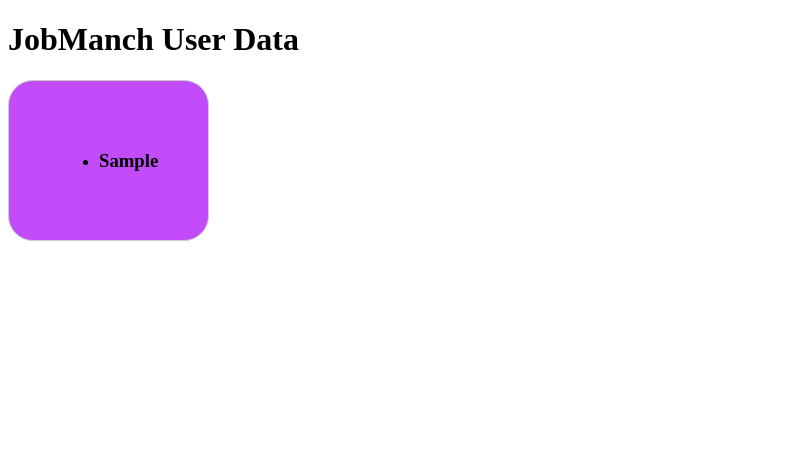
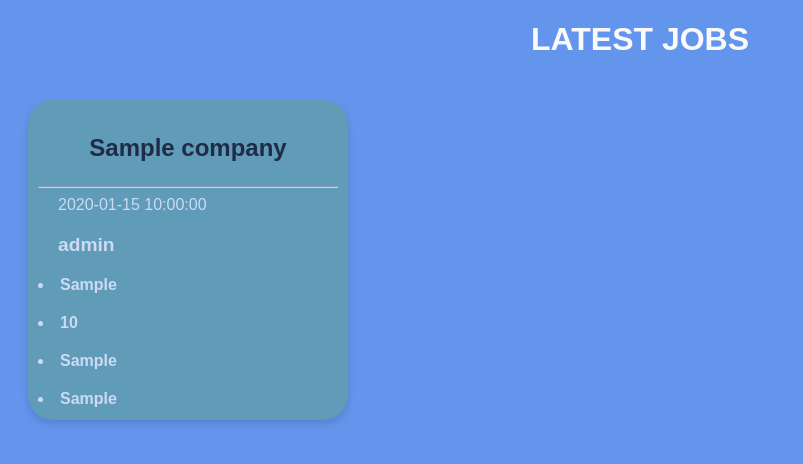
Before and after one commit to singhrupanjay/FinalProjectV2, a Flask app: page /display in a window 1280 px wide. Shown: the top 464 px of the page, without its empty margins (0-803 px from the left). Run offline with Flask 3, Linux system fonts and the light colour scheme; a database or web service that is not in the repository returns one stand-in record (values such as "Sample title"); some libraries are stand-ins or nearby versions.

Commit message:
#CREATING DATABASE JobData#CREATING COLLECTION jobDetails under DATABASE JobData

```diff
--- a/main.py
+++ b/main.py
@@ -1,19 +1,20 @@
 from flask import Flask
 from flask_pymongo import MongoClient
+from flask_pymongo import PyMongo
 from flask import render_template
-from flask import request
-
+from flask import request, redirect, url_for, flash
 import os
 import pprint
 
+app = Flask(__name__)
 
 connection_string = f"mongodb+srv://Admin:jobmanchpassword130524@jobmanchcluster.vittg4t.mongodb.net/?retryWrites=true&w=majority&appName=JobManchCluster"
 client = MongoClient(connection_string)
 
 dbs = client.list_database_names()
 print(dbs)
+test_db = client.ProjectJobManch
 
-test_db = client.ProjectJobManch
 
 
 def insert_job_data():
@@ -30,11 +31,19 @@ def insert_job_data():
 
 #CREATING DATABASE user_data
 user_data = client.user_data
+#CREATING COLLECTION user_collection under DATABASE user_data
+user_collection = user_data.user_collection
+#CREATING COLLECTION USER_CREDENTIALS under DATABASE user_data
+user_credentials = user_data.user_credentials
 
-#CREATING COLLECTION user_collection
-user_collection = user_data.user_collection
 
-#INSERT DOCUMENT
+#CREATING DATABASE JobData
+JobData = client.JobData
+#CREATING COLLECTION jobDetails under DATABASE JobData
+jobDetails = JobData.jobDetails
+
+
+#INSERT DOCUMENT USERDATA
 def create_documents():
     first_name = ["jonh", "Raj", "Tim", "Seline" ]
     last_name = ["doe", "sharma", "templeton", "kyle" ]
@@ -50,11 +59,37 @@ def create_documents():
 #CALLING FUNCTION TO INSERT User Data
 # create_documents()
 
+#INSERT DOCUMENT jobDetails
+def create_jobdetails_documents():
+    # Role = ["SDE1", "Analyst", "Devops", "UI/UX" ]
+    # location = ["Surat", "Delhi", "Singapore", "Minnesotta" ]
+
+    Company  = ["Amazon", "facebook", "Flipkart", "Google", "Netflix", "Nike","coco-cola", "Uber", "Instagram", "Tata", "Linkedin", "Twitter"]
+    Uploaded  = ["2 days ago","2 days ago","2 days ago","2 days ago","2 days ago","2 days ago","2 days ago","2 days ago","2 days ago","2 days ago","2 days ago","2 days ago" ]
+    JobRole = ["senior web developer","senior web developer", "Graphic designer", "software engineer", "software engineer", "senior web developer",
+                "senior web developer", "senior web developer", "senior web developer", "senior web developer", "senior web developer", "senior web developer"]
+    Location  = [ "hyderabad, india"," pune, india"," hyderabad, india"," bengaluru, india", "hyderabad, india"," hyderabad, india"," hyderabad, india"," hyderabad, india"," hyderabad, india"," hyderabad, india"," hyderabad, india"," hyderabad, india"]
+    Salary  = [ "10k - 20k","10k - 20k","10k - 20k","10k - 20k","10k - 20k","10k - 20k","10k - 20k","10k - 20k","10k - 20k","10k - 20k","10k - 20k","10k - 20k"  ]
+    JobType = [ "part-time","part-time","part-time","part-time","part-time","part-time","part-time","part-time","part-time","part-time","part-time","part-time" ]
+    Shift  = [ "day-shift","day-shift","day-shift","day-shift","day-shift","day-shift","day-shift","day-shift","day-shift","day-shift","day-shift","day-shift" ]
+
+
+    docs = []
+
+    for Company,Uploaded ,JobRole, Location, Salary ,JobType, Shift in zip(Company,Uploaded ,JobRole, Location, Salary ,JobType, Shift):
+        doc = {"company" : Company, "date_uploaded" : Uploaded, "job_role" : JobRole, "job_location":Location, "salary": Salary, "job_type":JobType, "working_shift":Shift }
+        docs.append(doc)
+
+    jobDetails.insert_many(docs)
+
+#CALLING FUNCTION TO INSERT User Data
+# create_jobdetails_documents()
+
 #USING PRETTYPRINT TO GET A CUSTOMIZED AND CLEAN OUTPUT
 printer = pprint.PrettyPrinter()
 
 def display_UserData():
-    users = user_collection.find() #.find() method to find all the data in the user_data collection
+    users = jobDetails.find() #.find() method to find all the data in the user_data collection
 
     for user in users:
         printer.pprint(user)
@@ -89,8 +124,17 @@ def updateDataById(user_id):
 # updateDataById("664729fca6ad3f4688e6d424")
 
 
+#DELETING DOCUMENTS
+def delete_method():
+#     from bson.objectid import ObjectId #importing id of user object
+#     _id = ObjectId(item_id)
+#     jobDetails.delete_many({"_id":_id})
 
-app = Flask(__name__)
+# delete_method("664ac557970500d9e284c9b0")
+    field_name = "Job_Role"
+    jobDetails.delete_many({field_name: {'$exists': True}})
+# delete_method()
+
 
 @app.route('/')
 def index():
@@ -104,32 +148,47 @@ def home():
 def jobs():
     return render_template('jobs.html')
 
-# @app.route('/login')
-# def login():
-#     return render_template('login.html')
-
-@app.route('/register')
-def register():
-    return render_template('register.html')
 
 ### DISPLAYING TEST DATA
 @app.route('/display')
 def display_data():
-    data = user_collection.find({})  # Fetch all documents from the collection
-    return render_template('test.html', data=data)
+    jobData = jobDetails.find()  # Fetch all documents from the collection
 
-### TAKING TEST INPUT AND STORING ON MONGODB
-@app.route("/login", methods=["GET", "POST"])
-def logging():
+    return render_template('test.html', data=jobData, count = 0)
+
+### TAKING TEST INPUT AND STORING ON MONGODB in register
+@app.route("/register", methods=["GET", "POST"])
+def register():
     if request.method == "POST":
         # Get data from the form
+        name = request.form.get("name")
         email = request.form.get("email")
         password = request.form.get("password")
 
         # Insert data into MongoDB
-        user_collection.insert_one({"email": email, "password": password})
+        user_credentials.insert_one({"name": name, "email": email, "password": password })
+    return render_template('register.html')
+
+### USER AUTHENTICATION in login
+@app.route('/login', methods=['GET', 'POST'])
+def login():
+    if request.method == 'POST':
+        email = request.form['email']
+        password = request.form['password']
+
+        # Check if user exists in MongoDB
+        user1 = user_data.user_credentials.find_one({'email': email, 'password': password})
+
+        if user1:
+            return redirect(url_for('jobs'))
+            # return "<h1>Pass</h1>"
+        else:
+            flash('Invalid credentials. Please try again.', 'error')
+            # return "<h1>Fail</h1>"
+
     return render_template('login.html')
 
+app.secret_key = "lorem"
 
 
 if __name__ == '__main__':
--- a/static/style.css
+++ b/static/style.css
@@ -838,3 +838,5 @@ select {
 #edit-profile-btn {
   margin-left: 1rem;
 }
+
+/* CSS for new job listing html file test.html */
--- a/templates/test.html
+++ b/templates/test.html
@@ -2,43 +2,102 @@
 <html>
 
 <head>
-    <title>My MongoDB Data</title>
+    <title>Latest Job Openings!!</title>
 </head>
 
 <style>
-    #data-container {
-        display: flex;
-        flex-direction: row;
-        gap: 10px;
-
-        /* Adjust the gap between data items */
+    /* Add your CSS styles here */
+    body {
+        font-family: Arial, sans-serif;
+        background-color: cornflowerblue;
+        /* background-image: url("/static/testBg.jpg"); */
     }
 
-    .data-item {
-        background-color: #c24cf9;
-        padding: 50px;
-        border: 1px solid #ccc;
+    .data-container {
+        display: grid;
+        grid-template-columns: repeat(4, 1fr);
+        grid-gap: 10px;
+        width: fit-content;
+        margin: 0 auto;
+        padding: 20px;
+        border-radius: 5px;
+    }
+
+    .jobs {
+        /*shadows to create the "card" effect */
+        /* background-color: #f2f2f2; */
         border-radius: 25px;
+        padding: 10px;
+        text-align: center;
+        box-shadow: 0 4px 8px 0 rgba(0, 0, 0, 0.2);
+        transition: 0.3s;
+        background-color: cadetblue;
+        transition: 0.5s;
+        backface-visibility: hidden;
+        transform: translateZ(0);
+        width: 300px;
+        height: 300px;
+        opacity: 70%;
 
+    }
+
+    /* On mouse-over, add a deeper shadow */
+    .jobs:hover {
+        box-shadow: 0 8px 16px 0 rgba(0, 0, 0, 0.2);
+        transform: scale3d(1.05, 1.05, 1.05);
+    }
+
+    li {
+        margin-bottom: 20px;
+        /* margin-left: 40%; */
+        font-weight: bold;
+        text-align: left;
+        color: #f9f9f9;
+
+    }
+
+    .Jobdate {
+        text-align: left;
+        list-style-type: none;
+        margin-left: 20px;
+        font-weight: 100;
+    }
+
+    .Jobrole {
+        font-size: larger;
+        list-style-type: none;
+        margin-left: 20px;
+    }
+
+    h3 {
+        font-size: x-large;
     }
 </style>
 
 <body>
-    <h1>JobManch User Data</h1>
-    <div id="data-container">
+    <h1 style="text-align: center; color: #f9f9f9;">LATEST JOBS</h1>
+
+    <div class="data-container">
         {% for item in data %}
-        <div class="data-item" style="text-align: center;">
-            <ul>
-                <li>
-                    <h3>
-                        {{ item.first_name }}
-                    </h3>
-                </li>
-            </ul>
+        <div class="jobs">
+            <!-- <p class="center"> -->
+            <h3>{{ item.company}}</h3>
+            <hr>
+            <li class="Jobdate">{{item.date_uploaded}}
+            <li class="Jobrole">{{ item.job_role}}</li>
+            <li>{{ item.job_location}}</li>
+            <li>{{item.salary}}</li>
+            <li>{{item.job_type}}</li>
+            <li>{{item.working_shift }}</li>
+            <!-- </p> -->
+        </div> <!-- Replace 'field_name' with your actual field names -->
+        {% endfor %}
+        {% for item in data %}
+        {% if "Amazon" in item.company %}class="testing"{%endif%}
+        {% endfor %}
 
-        </div>
-        {% endfor %}
     </div>
+
 </body>
 
 </html>
```
Also changed, not shown: DOCS/steps.txt (added, +114 -0 lines), templates/jobs.html (+34 -34 lines), templates/login.html (+11 -5 lines), templates/register.html (+5 -5 lines), static/testBg.jpg (added), 1 other file.
